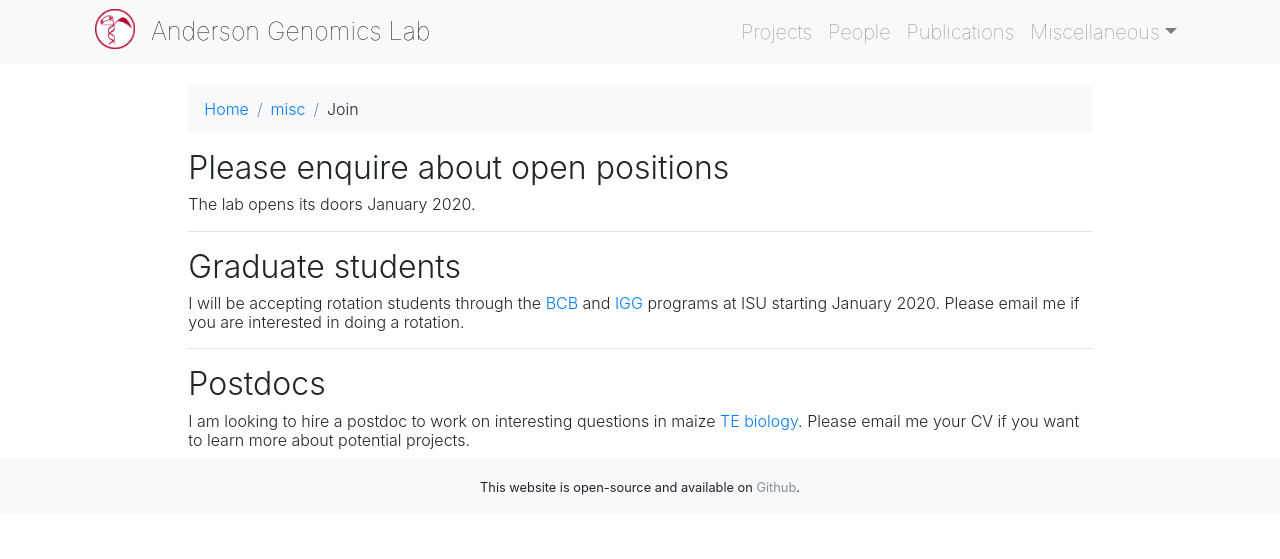
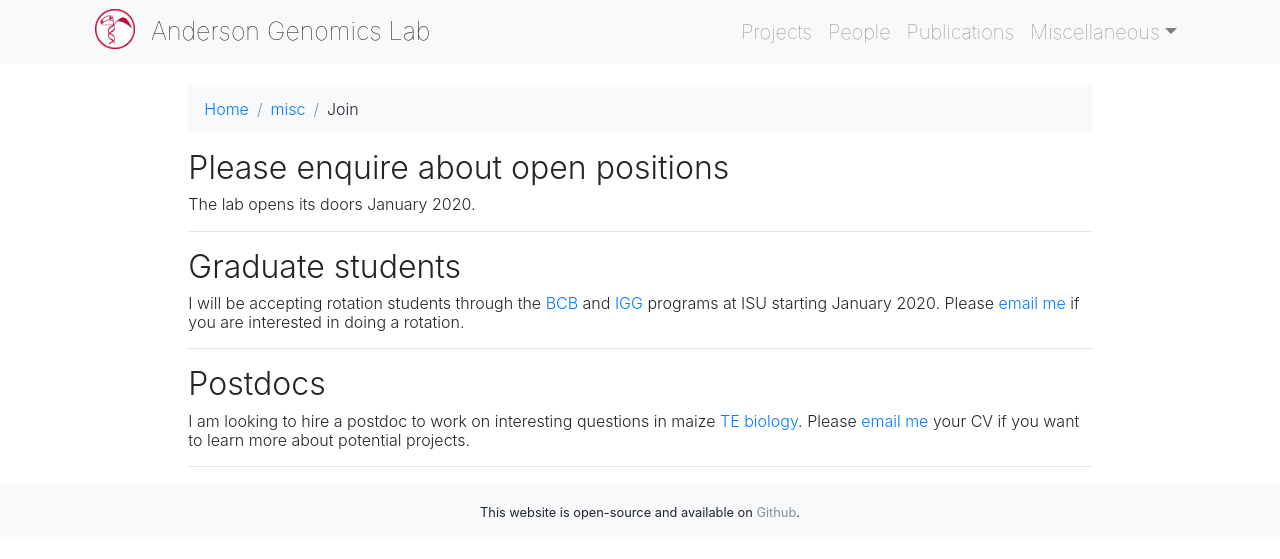
Before and after one commit to andersongenomicslab/andersongenomicslab.github.io, a Jekyll site: the page built from misc/_posts/2010-01-03-join.md, in a window 1280 px wide. Shown: the top 559 px of the page. Built offline with Jekyll 4.4.1, drawn with Linux system fonts in a browser that asks for light colours; nearby versions of some CDN libraries; a style sheet for code colours, icons or effects is not loaded; part of the change alters nothing that is shown.

```diff
--- a/misc/_posts/2010-01-03-join.md
+++ b/misc/_posts/2010-01-03-join.md
@@ -12,10 +12,13 @@ ___
 
 # Graduate students
 
-##### I will be accepting rotation students through the [BCB](https://www.bcb.iastate.edu/) and [IGG]( https://www.genetics.iastate.edu/) programs at ISU starting January 2020. Please email me if you are interested in doing a rotation.
+##### I will be accepting rotation students through the [BCB](https://www.bcb.iastate.edu/) and [IGG]( https://www.genetics.iastate.edu/) programs at ISU starting January 2020. Please [email me](/contact/) if you are interested in doing a rotation.
 
 ___
 
 # Postdocs
 
-##### I am looking to hire a postdoc to work on interesting questions in maize [TE biology](/projects/). Please email me your CV if you want to learn more about potential projects.
+##### I am looking to hire a postdoc to work on interesting questions in maize [TE biology](/projects/). Please [email me](/contact/) your CV if you want to learn more about potential projects.
+
+
+___
```
